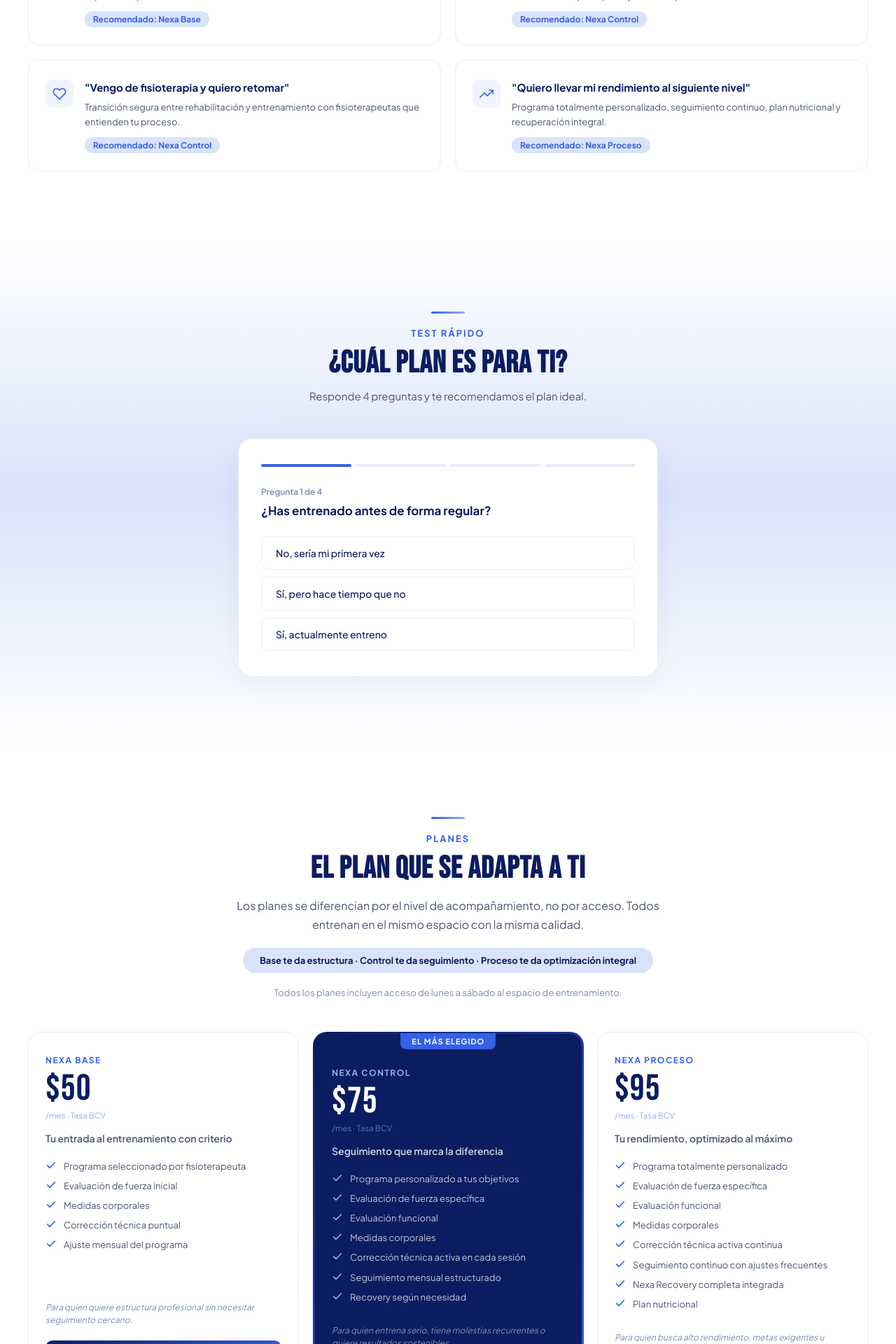
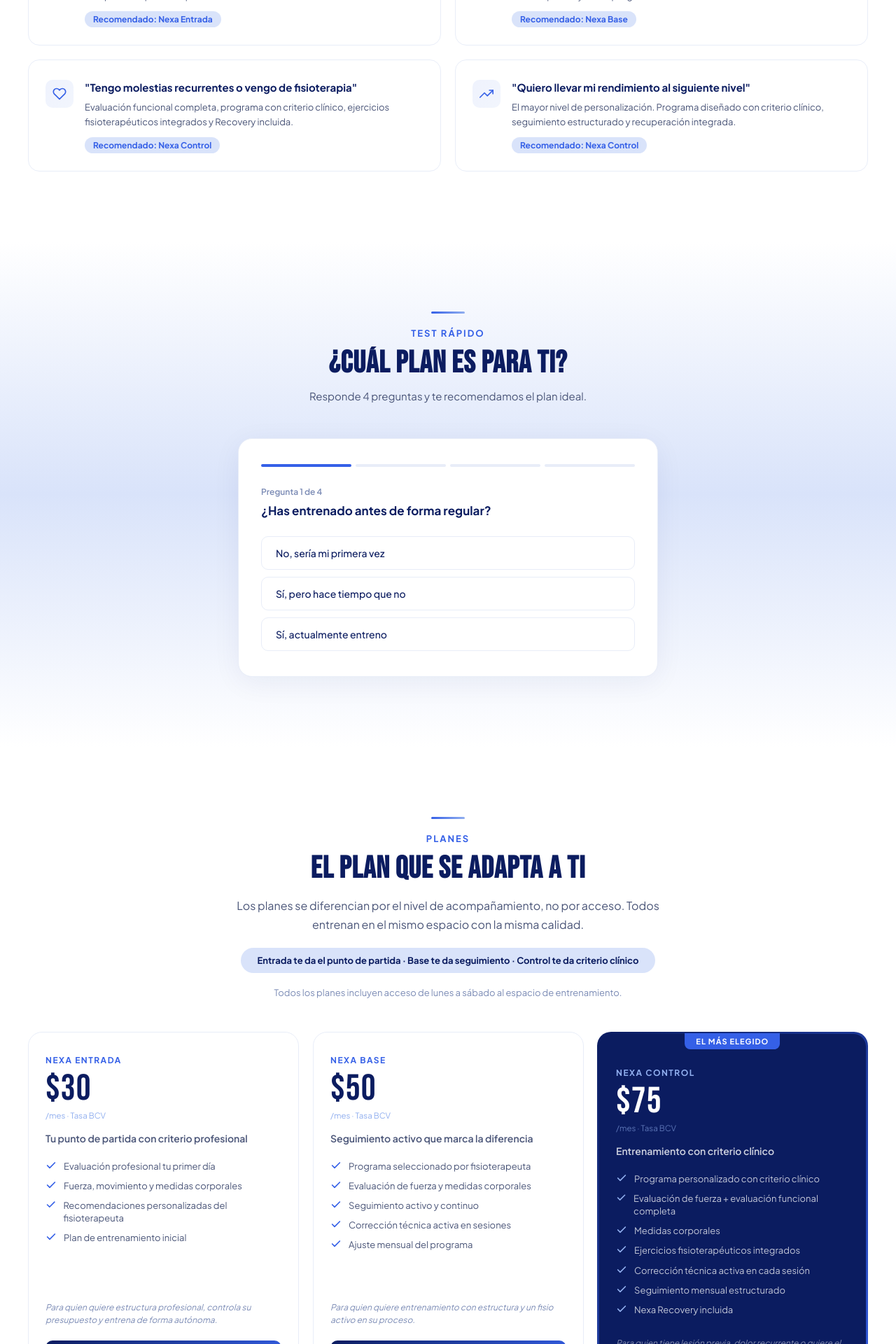
Before and after one commit to rosberttd-a11y/nexa, a React (Vite) app: page / in a window 1280 px wide. Shown: the part 2634-4554 px from the top of the page at 70% size. Built offline with nearby package versions, Linux system fonts and the light colour scheme.

Commit message:
Update App.jsx

```diff
--- a/src/App.jsx
+++ b/src/App.jsx
@@ -483,26 +483,26 @@ const ForWho = () => {
     {
       icon: "users",
       title: "Quiero entrenar bien pero no sé por dónde empezar",
-      plan: "Base",
-      desc: "Recibe un programa con criterio profesional desde el día uno, sin necesitar experiencia previa.",
+      plan: "Entrada",
+      desc: "Evaluación profesional tu primer día, plan de entrenamiento inicial y acceso completo. Un punto de partida con criterio.",
     },
     {
       icon: "activity",
-      title: "Entreno pero tengo molestias recurrentes",
-      plan: "Control",
-      desc: "Evaluamos tu movimiento, identificamos el origen y ajustamos tu entrenamiento para que dejes de compensar.",
+      title: "Entreno pero quiero estructura y seguimiento",
+      plan: "Base",
+      desc: "Seguimiento activo y continuo con corrección técnica en cada sesión. Tu fisioterapeuta ajusta tu programa cada mes.",
     },
     {
       icon: "heart",
-      title: "Vengo de fisioterapia y quiero retomar",
+      title: "Tengo molestias recurrentes o vengo de fisioterapia",
       plan: "Control",
-      desc: "Transición segura entre rehabilitación y entrenamiento con fisioterapeutas que entienden tu proceso.",
+      desc: "Evaluación funcional completa, programa con criterio clínico, ejercicios fisioterapéuticos integrados y Recovery incluida.",
     },
     {
       icon: "trending",
       title: "Quiero llevar mi rendimiento al siguiente nivel",
-      plan: "Proceso",
-      desc: "Programa totalmente personalizado, seguimiento continuo, plan nutricional y recuperación integral.",
+      plan: "Control",
+      desc: "El mayor nivel de personalización. Programa diseñado con criterio clínico, seguimiento estructurado y recuperación integrada.",
     },
   ];
 
@@ -564,41 +564,41 @@ const quizQuestions = [
   {
     q: "¿Has entrenado antes de forma regular?",
     options: [
-      { text: "No, sería mi primera vez", score: { base: 3, control: 1, proceso: 0 } },
-      { text: "Sí, pero hace tiempo que no", score: { base: 2, control: 3, proceso: 1 } },
-      { text: "Sí, actualmente entreno", score: { base: 0, control: 2, proceso: 3 } },
+      { text: "No, sería mi primera vez", score: { entrada: 3, base: 1, control: 0 } },
+      { text: "Sí, pero hace tiempo que no", score: { entrada: 1, base: 3, control: 1 } },
+      { text: "Sí, actualmente entreno", score: { entrada: 0, base: 2, control: 3 } },
     ],
   },
   {
     q: "¿Cuántos días a la semana puedes dedicar al entrenamiento?",
     options: [
-      { text: "1 a 2 días", score: { base: 3, control: 1, proceso: 0 } },
-      { text: "3 a 4 días", score: { base: 1, control: 3, proceso: 2 } },
-      { text: "5 días o más", score: { base: 0, control: 2, proceso: 3 } },
+      { text: "1 a 2 días", score: { entrada: 3, base: 1, control: 0 } },
+      { text: "3 a 4 días", score: { entrada: 1, base: 3, control: 2 } },
+      { text: "5 días o más", score: { entrada: 0, base: 2, control: 3 } },
     ],
   },
   {
     q: "¿Tienes alguna molestia, lesión o condición actual?",
     options: [
-      { text: "No, estoy bien", score: { base: 2, control: 1, proceso: 1 } },
-      { text: "Sí, algo menor o recurrente", score: { base: 0, control: 3, proceso: 2 } },
-      { text: "Sí, vengo de un proceso de rehabilitación", score: { base: 0, control: 3, proceso: 3 } },
+      { text: "No, estoy bien", score: { entrada: 2, base: 2, control: 0 } },
+      { text: "Sí, algo menor o recurrente", score: { entrada: 0, base: 1, control: 3 } },
+      { text: "Sí, vengo de un proceso de rehabilitación", score: { entrada: 0, base: 0, control: 3 } },
     ],
   },
   {
     q: "¿Qué nivel de acompañamiento buscas?",
     options: [
-      { text: "Estructura básica — quiero un buen programa", score: { base: 3, control: 0, proceso: 0 } },
-      { text: "Seguimiento profesional — que me guíen de cerca", score: { base: 0, control: 3, proceso: 1 } },
-      { text: "Optimización total — programa, nutrición y recovery", score: { base: 0, control: 0, proceso: 3 } },
+      { text: "Un buen punto de partida — entreno por mi cuenta", score: { entrada: 3, base: 0, control: 0 } },
+      { text: "Seguimiento activo — que me guíen de cerca", score: { entrada: 0, base: 3, control: 1 } },
+      { text: "Criterio clínico — tengo molestias o quiero máxima personalización", score: { entrada: 0, base: 0, control: 3 } },
     ],
   },
 ];
 
 const planResults = {
-  base: { name: "Nexa Base", price: "50", tagline: "Estructura y criterio profesional", color: "var(--navy)" },
-  control: { name: "Nexa Control", price: "75", tagline: "Seguimiento que marca la diferencia", color: "var(--blue)" },
-  proceso: { name: "Nexa Proceso", price: "95", tagline: "Tu rendimiento, optimizado al máximo", color: "#3560e7" },
+  entrada: { name: "Nexa Entrada", price: "30", tagline: "Tu punto de partida con criterio profesional", color: "var(--navy)" },
+  base: { name: "Nexa Base", price: "50", tagline: "Seguimiento que marca la diferencia", color: "var(--blue)" },
+  control: { name: "Nexa Control", price: "75", tagline: "Entrenamiento con criterio clínico", color: "#3560e7" },
 };
 
 const PlanQuiz = () => {
@@ -616,10 +616,10 @@ const PlanQuiz = () => {
     } else {
       // Calculate result
       const totals = newAnswers.reduce((acc, s) => ({
+        entrada: acc.entrada + s.entrada,
         base: acc.base + s.base,
         control: acc.control + s.control,
-        proceso: acc.proceso + s.proceso,
-      }), { base: 0, control: 0, proceso: 0 });
+      }), { entrada: 0, base: 0, control: 0 });
 
       const winner = Object.entries(totals).sort((a, b) => b[1] - a[1])[0][0];
       setResult(winner);
@@ -721,7 +721,7 @@ const PlanQuiz = () => {
             <p style={{
               marginTop: 16, fontSize: 12, color: "var(--gray-400)", lineHeight: 1.5,
             }}>
-              La evaluación cuesta $10 y se descuenta de tu primer mes si eliges un plan.
+              La evaluación cuesta $10 y se descuenta de tu primer mes si eliges el plan Control.
             </p>
 
             <button onClick={reset} style={{
@@ -744,56 +744,50 @@ const Plans = () => {
 
   const plans = [
     {
+      name: "Nexa Entrada",
+      price: "30",
+      tagline: "Tu punto de partida con criterio profesional",
+      isAccent: false,
+      badge: null,
+      features: [
+        "Evaluación profesional tu primer día",
+        "Fuerza, movimiento y medidas corporales",
+        "Recomendaciones personalizadas del fisioterapeuta",
+        "Plan de entrenamiento inicial",
+      ],
+      ideal: "Para quien quiere estructura profesional, controla su presupuesto y entrena de forma autónoma.",
+    },
+    {
       name: "Nexa Base",
       price: "50",
-      tagline: "Tu entrada al entrenamiento con criterio",
+      tagline: "Seguimiento activo que marca la diferencia",
       isAccent: false,
       badge: null,
       features: [
         "Programa seleccionado por fisioterapeuta",
-        "Evaluación de fuerza inicial",
-        "Medidas corporales",
-        "Corrección técnica puntual",
+        "Evaluación de fuerza y medidas corporales",
+        "Seguimiento activo y continuo",
+        "Corrección técnica activa en sesiones",
         "Ajuste mensual del programa",
       ],
-      ideal: "Para quien quiere estructura profesional sin necesitar seguimiento cercano.",
+      ideal: "Para quien quiere entrenamiento con estructura y un fisio activo en su proceso.",
     },
     {
       name: "Nexa Control",
       price: "75",
-      tagline: "Seguimiento que marca la diferencia",
+      tagline: "Entrenamiento con criterio clínico",
       isAccent: true,
       badge: "El más elegido",
       features: [
-        "Programa personalizado a tus objetivos",
-        "Evaluación de fuerza específica",
-        "Evaluación funcional",
+        "Programa personalizado con criterio clínico",
+        "Evaluación de fuerza + evaluación funcional completa",
         "Medidas corporales",
+        "Ejercicios fisioterapéuticos integrados",
         "Corrección técnica activa en cada sesión",
         "Seguimiento mensual estructurado",
-        "Recovery según necesidad",
+        "Nexa Recovery incluida",
       ],
-      ideal: "Para quien entrena serio, tiene molestias recurrentes o quiere resultados sostenibles.",
-      includesBase: true,
-    },
-    {
-      name: "Nexa Proceso",
-      price: "95",
-      tagline: "Tu rendimiento, optimizado al máximo",
-      isAccent: false,
-      badge: null,
-      features: [
-        "Programa totalmente personalizado",
-        "Evaluación de fuerza específica",
-        "Evaluación funcional",
-        "Medidas corporales",
-        "Corrección técnica activa continua",
-        "Seguimiento continuo con ajustes frecuentes",
-        "Nexa Recovery completa integrada",
-        "Plan nutricional",
-      ],
-      ideal: "Para quien busca alto rendimiento, metas exigentes u optimización integral.",
-      includesControl: true,
+      ideal: "Para quien tiene lesión previa, dolor recurrente o quiere el mayor nivel de personalización.",
     },
   ];
 
@@ -828,7 +822,7 @@ const Plans = () => {
             display: "inline-block", fontSize: 13, fontWeight: 700, color: "var(--navy)",
             background: "var(--blue-light)", padding: "10px 24px", borderRadius: 100,
           }}>
-            Base te da estructura · Control te da seguimiento · Proceso te da optimización integral
+            Entrada te da el punto de partida · Base te da seguimiento · Control te da criterio clínico
           </p>
         </div>
 
@@ -967,7 +961,7 @@ const Evaluation = () => {
               $10
             </p>
             <p style={{ fontSize: 14, color: "var(--gray-600)" }}>
-              Si decides entrar a un plan, se descuentan de tu primer mes.
+              Si decides entrar al plan Control, se descuentan de tu primer mes.
             </p>
           </div>
 
@@ -991,8 +985,8 @@ const Services = () => {
     {
       icon: "tool",
       title: "Fisioterapia",
-      price: "$20 / sesión",
-      desc: "Sesión individual de 60 min mínimo. Para lesión, patología o dolor agudo/recurrente. Evaluación y tratamiento personalizado.",
+      price: "Desde $20 / sesión",
+      desc: "Sesión individual de 60 min mínimo. Primera sesión $30 (incluye evaluación), sesiones subsiguientes $20. Para lesión, patología o dolor agudo/recurrente.",
     },
     {
       icon: "heart",
@@ -1127,11 +1121,11 @@ const FAQ = () => {
   const faqs = [
     { q: "¿Nexa es un gimnasio?", a: "No. Nexa es un espacio de entrenamiento profesional con acompañamiento de fisioterapeutas. Aquí no se entrena al azar — todo tiene estructura, criterio y seguimiento." },
     { q: "¿Necesito tener experiencia entrenando?", a: "No necesitas experiencia previa. Nos adaptamos a tu nivel, desde personas que inician hasta deportistas de alto rendimiento." },
-    { q: "¿En qué se diferencian los planes?", a: "Los planes se diferencian por el nivel de acompañamiento, no por acceso al espacio. Base te da estructura con frecuencia libre; Control te da seguimiento profesional con programa personalizado 5 días/semana; Proceso te da optimización integral con seguimiento continuo, nutrición y recovery completa." },
+    { q: "¿En qué se diferencian los planes?", a: "Los planes se diferencian por el nivel de acompañamiento, no por acceso al espacio. Entrada te da un punto de partida profesional para entrenar de forma autónoma; Base te da seguimiento activo con corrección técnica y ajuste mensual; Control te da criterio clínico con evaluación funcional, ejercicios fisioterapéuticos y Recovery incluida." },
     { q: "¿Qué pasa si tengo una lesión o molestia?", a: "El entrenamiento se ajusta a tu realidad. Si necesitas intervención terapéutica, contamos con fisioterapeutas que trabajan de forma integrada con tu proceso de entrenamiento." },
     { q: "¿Puedo entrenar si vengo de un proceso de fisioterapia?", a: "Sí, de hecho es uno de los escenarios más comunes. Te ayudamos a retomar el entrenamiento con seguridad y continuidad profesional." },
     { q: "¿Cómo elijo el plan adecuado?", a: "Puedes hacer nuestro test rápido arriba en la página o escribirnos por WhatsApp. En tu evaluación inicial analizamos tu perfil y te recomendamos el plan que mejor se adapta." },
-    { q: "¿La fisioterapia y el recovery están incluidos?", a: "En Nexa Control, el recovery se incluye según necesidad. En Nexa Proceso, la recovery completa está integrada. Las sesiones de fisioterapia individual ($20) y Nexa Recovery ($20) también están disponibles como servicios aparte." },
+    { q: "¿La fisioterapia y el recovery están incluidos?", a: "En Nexa Control, la Recovery está incluida como parte del plan. Las sesiones de fisioterapia individual (primera sesión $30, subsiguientes $20) y Nexa Recovery ($20/sesión) también están disponibles como servicios aparte para cualquier persona." },
     { q: "¿Dónde están ubicados?", a: <>Estamos en la Av. Constitución. Puedes ver nuestra <a href={MAPS_URL} target="_blank" rel="noopener noreferrer" style={{ color: "var(--blue)", fontWeight: 600, textDecoration: "underline" }}>ubicación exacta en Google Maps</a>.</> },
   ];
 
```
